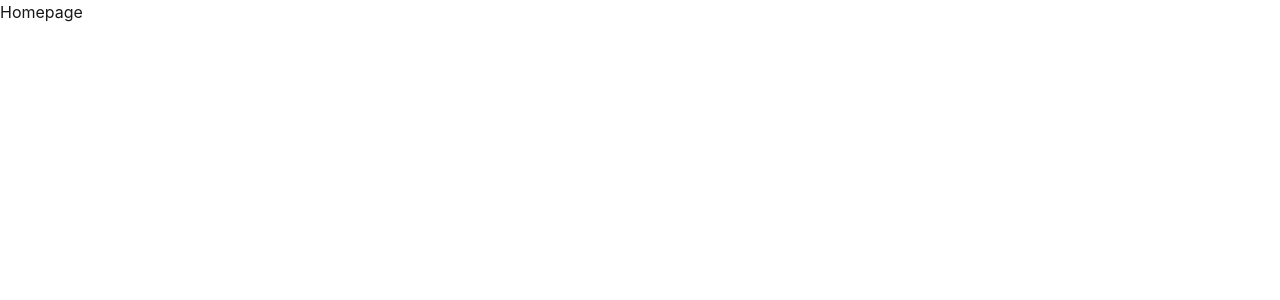
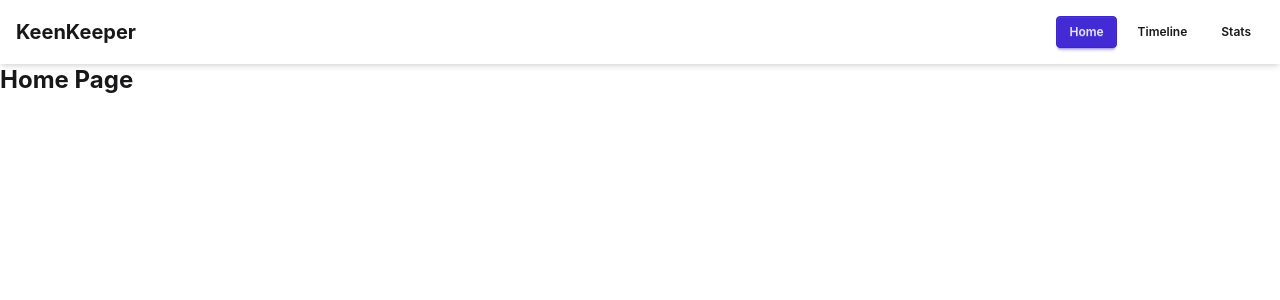
Before and after one commit to nh08022001-arch/b13-assignment7, a React (Vite) app: page / in a window 1280 px wide. Shown: the top 300 px of the page. Built offline with nearby package versions, Linux system fonts and the light colour scheme.

Commit message:
navbar section coded

```diff
--- a/src/Home.jsx
+++ b/src/Home.jsx
@@ -3,7 +3,8 @@
 const Home = () => {
     return (
         <div>
-            <h2>Homepage</h2>
+            <h2 className="text-2xl font-bold">Home Page</h2>
+
         </div>
     );
 };
--- /dev/null
+++ b/src/Stats.jsx
@@ -0,0 +1,9 @@
+const Stats = () => {
+    return (
+        <div>
+            <h2 className="text-2xl font-bold">Stats Page</h2>
+        </div>
+    );
+};
+
+export default Stats;
--- a/src/Timeline.jsx
+++ b/src/Timeline.jsx
@@ -3,7 +3,8 @@
 const Timeline = () => {
     return (
         <div>
-            timelineee
+            <h2 className="text-2xl font-bold">Timeline Page</h2>
+
         </div>
     );
 };
--- /dev/null
+++ b/src/components/Navbar.jsx
@@ -0,0 +1,49 @@
+import { NavLink } from "react-router-dom";
+
+const Navbar = () => {
+    return (
+        <div className="navbar bg-base-100 shadow-md px-4">
+
+            {/* Logo */}
+            <div className="flex-1">
+                <a className="text-xl font-bold">
+                    KeenKeeper
+                </a>
+            </div>
+
+            {/* Links */}
+            <div className="flex gap-2">
+
+                <NavLink
+                    to="/"
+                    className={({ isActive }) =>
+                        isActive ? "btn btn-primary btn-sm" : "btn btn-ghost btn-sm"
+                    }
+                >
+                    Home
+                </NavLink>
+
+                <NavLink
+                    to="/timeline"
+                    className={({ isActive }) =>
+                        isActive ? "btn btn-primary btn-sm" : "btn btn-ghost btn-sm"
+                    }
+                >
+                    Timeline
+                </NavLink>
+
+                <NavLink
+                    to="/stats"
+                    className={({ isActive }) =>
+                        isActive ? "btn btn-primary btn-sm" : "btn btn-ghost btn-sm"
+                    }
+                >
+                    Stats
+                </NavLink>
+
+            </div>
+        </div>
+    );
+};
+
+export default Navbar;
--- /dev/null
+++ b/src/layout/Mainlayout.jsx
@@ -0,0 +1,14 @@
+import React from 'react';
+import Navbar from "../components/Navbar";
+import { Outlet } from "react-router-dom";
+
+const Mainlayout = () => {
+    return (
+        <div>
+            <Navbar/>
+            <Outlet/>
+        </div>
+    );
+};
+
+export default Mainlayout;
--- a/src/main.jsx
+++ b/src/main.jsx
@@ -9,15 +9,27 @@
 
 import Home from './Home'
 import Timeline from './Timeline'
+import Stats from './Stats'
+import Mainlayout from './layout/Mainlayout'
 
 const router = createBrowserRouter([
 {
   path: '/',
+  element: <Mainlayout />,
+  children: [
+   {
+   index: true,
         element: <Home />,
       },
       {
-    path: '/timeline',
+        path: 'timeline',
         element: <Timeline />,
+     },
+     {
+       path: 'stats',
+        element: <Stats />,
+     },
+    ],
   },
 ])
 
```
Lines whose indentation alone changed are shown as unchanged.
